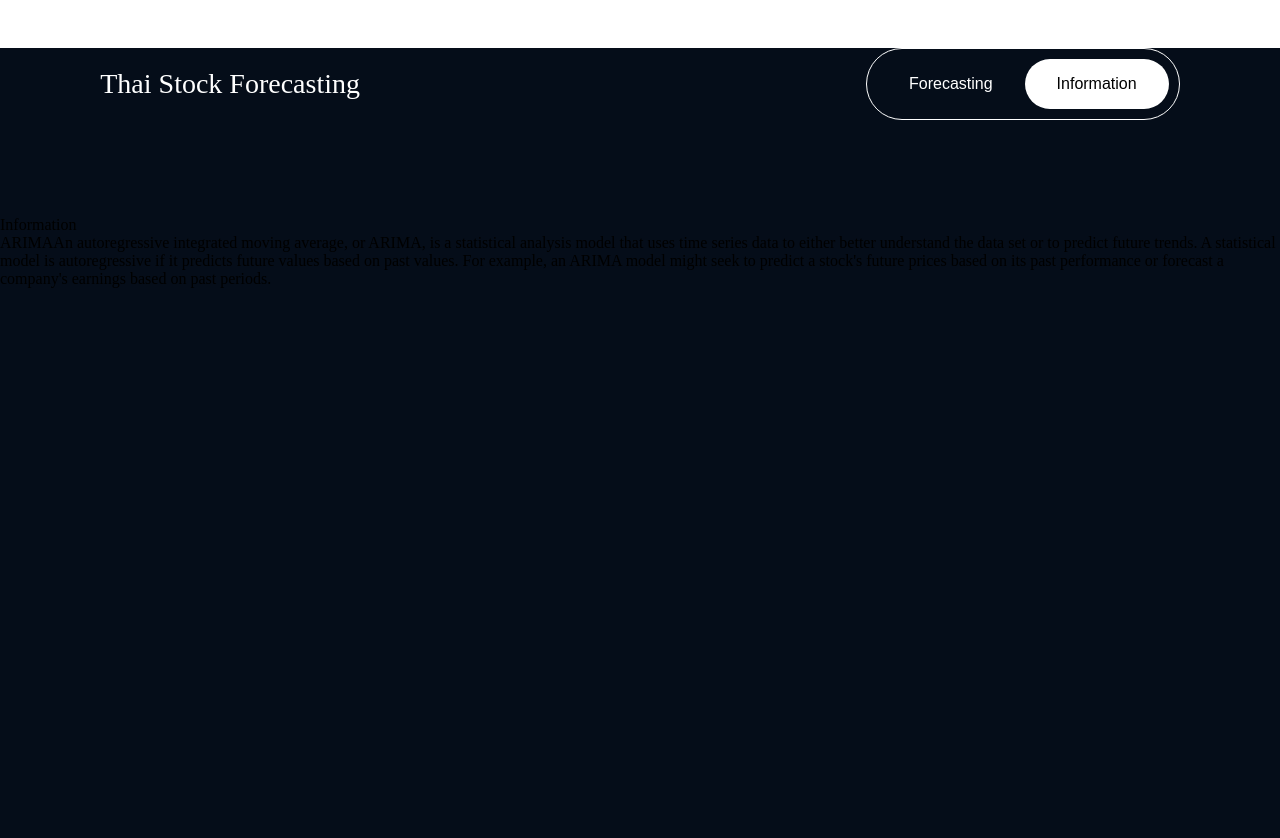
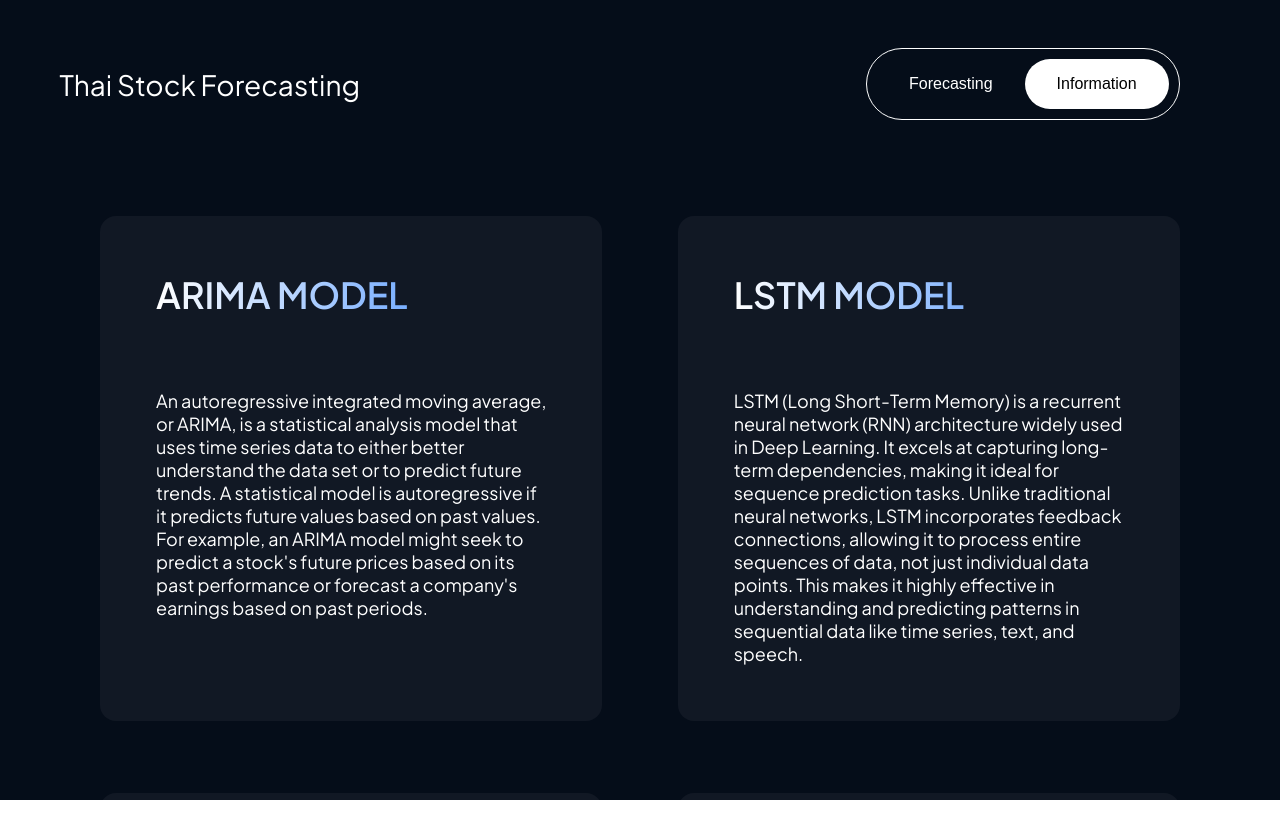
Before and after one commit to jibeieieiei/frontend-th-forecasting, a React (Vite) app: page /information in a window 1280 px wide. Shown: the top 838 px of the page. After the commit the page ends 800 px from the top, so only its background shows below. Built offline with nearby package versions, Linux system fonts and the light colour scheme.

Commit message:
Add Information Page

```diff
--- a/src/components/Forecasting/BacktestListOfTrade.jsx
+++ b/src/components/Forecasting/BacktestListOfTrade.jsx
@@ -36,6 +36,16 @@ function BacktestListOfTrade({
       title: 'Price',
       dataIndex: 'price',
       key: 'price',
+      render(text) {
+        return {
+          props: {
+            style: {
+              padding: 10,
+            },
+          },
+          children: <div>{text}</div>,
+        }
+      },
     },
     {
       title: () => {
--- a/src/pages/Information/Information.jsx
+++ b/src/pages/Information/Information.jsx
@@ -1,15 +1,41 @@
 import SelectTab from '../../components/SelectTab'
 import '../../style/information.css'
 function Information() {
-  const arimaInfo = `An autoregressive integrated moving average, or ARIMA, is a statistical analysis model that uses time series data to either better understand the data set or to predict future trends.
-    A statistical model is autoregressive if it predicts future values based on past values. For example, an ARIMA model might seek to predict a stock's future prices based on its past performance or forecast a company's earnings based on past periods.`
   return (
     <div className="information-page">
       <SelectTab />
-      Information
-      <div>
-        ARIMA
-        {arimaInfo}
+      <div className="info-container">
+        <div className="arima-container">
+          <div className="arima-header">ARIMA MODEL</div>
+          <div className="arima-info">
+            {`An autoregressive integrated moving average, or ARIMA, is a statistical analysis model that uses time series data to either better understand the data set or to predict future trends.
+  A statistical model is autoregressive if it predicts future values based on past values. For example, an ARIMA model might seek to predict a stock's future prices based on its past performance or forecast a company's earnings based on past periods.`}
+            {/* <a href="https://www.investopedia.com/terms/a/autoregressive-integrated-moving-average-arima.asp#:~:text=An%20autoregressive%20integrated%20moving%20average%2C%20or%20ARIMA%2C%20is%20a%20statistical,values%20based%20on%20past%20values.">
+              Learn More
+            </a> */}
+          </div>
+        </div>
+        <div className="lstm-container">
+          <div className="lstm-header">LSTM MODEL</div>
+          <div className="lstm-info">
+            {`LSTM (Long Short-Term Memory) is a recurrent neural network (RNN) architecture widely used in Deep Learning. It excels at capturing long-term dependencies, making it ideal for sequence prediction tasks.
+Unlike traditional neural networks, LSTM incorporates feedback connections, allowing it to process entire sequences of data, not just individual data points. This makes it highly effective in understanding and predicting patterns in sequential data like time series, text, and speech.`}
+          </div>
+        </div>
+        <div className="rsi-container">
+          <div className="rsi-header">RSI INDICATOR</div>
+          <div className="rsi-info">
+            {`The relative strength index (RSI) measures the price momentum of a stock or other security. The basic idea behind the RSI is to measure how quickly traders are bidding the price of the security up or down. The RSI plots this result on a scale of 0 to 100.
+Readings below 30 generally indicate that the stock is oversold, while readings above 70 indicate that it is overbought. Traders will often place this RSI chart below the price chart for the security, so they can compare its recent momentum against its market price.`}
+          </div>
+        </div>
+        <div className="ema-container">
+          <div className="ema-header">EMA INDICATOR</div>
+          <div className="ema-info">
+            {`An exponential moving average (EMA) is a type of moving average (MA) that places a greater weight and significance on the most recent data points.
+ The exponential moving average is also referred to as the exponentially weighted moving average. An exponentially weighted moving average reacts more significantly to recent price changes than a simple moving average simple moving average (SMA), which applies an equal weight to all observations in the period.`}
+          </div>
+        </div>
       </div>
     </div>
   )
--- a/src/style/information.css
+++ b/src/style/information.css
@@ -1,4 +1,52 @@
+@font-face {
+  font-family: 'plus';
+  src: local('plus'),
+    url('../font/PlusJakartaSans-VariableFont_wght.ttf') format('truetype');
+}
 .information-page {
   background-color: #050d19;
   height: 100vh;
+  overflow: scroll;
+  font-family: 'plus';
+  color: white;
+  display: flex;
+  flex-direction: column;
+  padding-bottom: 100px;
 }
+.info-container {
+  display: flex;
+  flex-wrap: wrap;
+  margin-left: 100px;
+  margin-right: 100px;
+  justify-content: space-between;
+  gap: 72px;
+}
+.arima-container,
+.lstm-container,
+.rsi-container,
+.ema-container {
+  display: flex;
+  flex-direction: column;
+  width: calc(100% / 2.15);
+  padding: 56px;
+  border-radius: 16px;
+  gap: 72px;
+  background-color: #111824;
+}
+.arima-header,
+.lstm-header,
+.rsi-header,
+.ema-header {
+  font-size: 36px;
+  font-weight: 600;
+  background: linear-gradient(270deg, #3083ff 0%, #ffffff 100%);
+  background-clip: text;
+  -webkit-text-fill-color: transparent;
+}
+.arima-info,
+.lstm-info,
+.rsi-info,
+.ema-info {
+  font-size: 18px;
+  font-weight: 400;
+}
```
